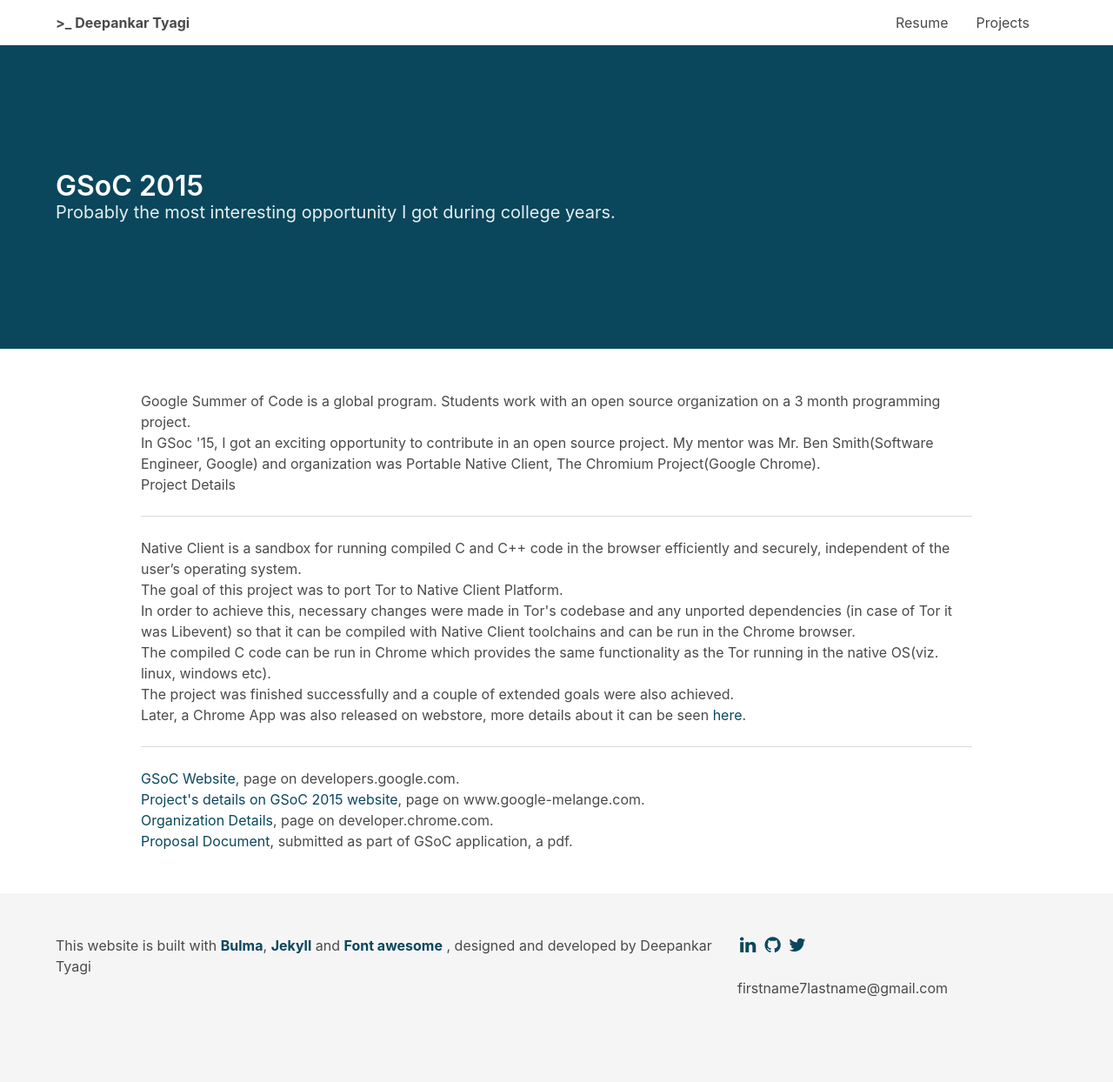
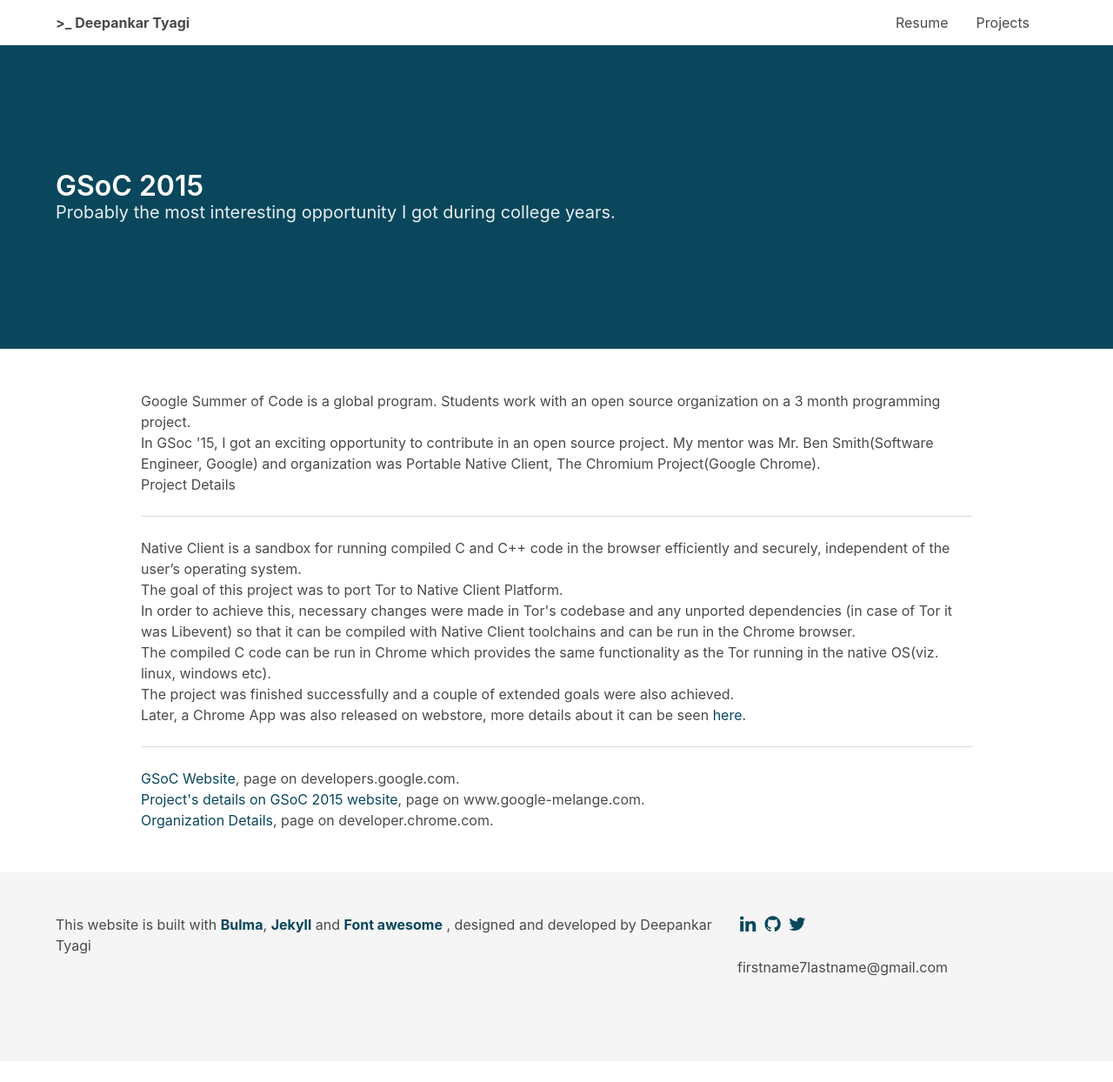
Before and after one commit to codebuff/codebuff.github.io, a Jekyll site: the page built from gsoc.html, in a window 1280 px wide. Shown: the whole page at 87% size. Built offline with Jekyll 4.4.1, drawn with Linux system fonts in a browser that asks for light colours; after the commit the page ends 1220 px from its top, so only the background shows below that.

Commit message:
Update gsoc.html

```diff
--- a/gsoc.html
+++ b/gsoc.html
@@ -67,11 +67,6 @@
                            target="_blank">Organization
                         Details</a>, page on developer.chrome.com.
                     </li>
-                    <li><a href="/docs/deepankar-tyagi-gsoc-15-proposal.pdf"
-                           target="_blank">Proposal
-                        Document</a>, submitted as part of GSoC application, a
-                        pdf.
-                    </li>
                 </ul>
             </div>
         </div>
```
